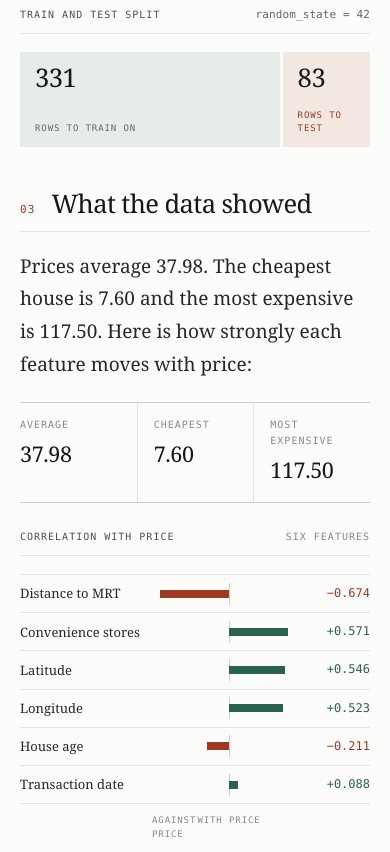
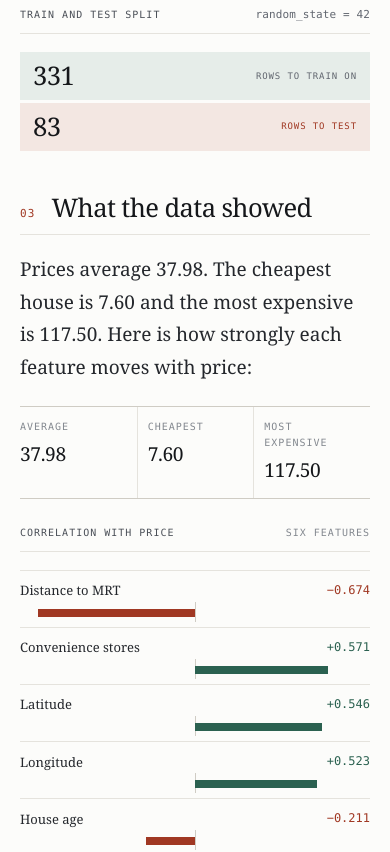
Before and after one commit to Tejveercode/house-price-notes, a React (Vite) app: page / in a window 390 px wide. Shown: the part 2860-3712 px from the top of the page. Built offline with nearby package versions, Linux system fonts and the light colour scheme.

Commit message:
Rework small-screen chart, split and footer styles

```diff
--- a/src/styles.css
+++ b/src/styles.css
@@ -977,7 +977,7 @@ button {
   color: var(--ink);
 }
 
-/* closing + sources */
+/* closing */
 .closing {
   padding-top: 2px;
 }
@@ -1005,60 +1005,6 @@ button {
 }
 .repo-link:hover {
   color: var(--ink);
-}
-
-.sources {
-  margin-top: clamp(46px, 6vw, 72px);
-  padding-top: 18px;
-  border-top: 1px solid var(--rule-2);
-  scroll-margin-top: 84px;
-}
-.sources__title {
-  margin: 0 0 10px;
-  font-family: var(--font-mono);
-  font-size: 0.625rem;
-  letter-spacing: 0.16em;
-  text-transform: uppercase;
-  color: var(--ink-4);
-}
-.sources ol {
-  list-style: none;
-  margin: 0;
-  padding: 0;
-}
-.sources li + li {
-  border-top: 1px solid var(--rule);
-}
-.sources a {
-  display: grid;
-  grid-template-columns: 1.75rem minmax(0, 1fr);
-  gap: 8px;
-  padding: 12px 0;
-  text-decoration: none;
-}
-.sources .n {
-  font-family: var(--font-mono);
-  font-size: 0.625rem;
-  color: var(--ink-4);
-  padding-top: 3px;
-}
-.sources .t {
-  display: block;
-  font-size: 1rem;
-  line-height: 1.4;
-  color: var(--ink-body);
-  transition: color 0.2s;
-}
-.sources .u {
-  display: block;
-  margin-top: 4px;
-  font-family: var(--font-mono);
-  font-size: 0.6875rem;
-  color: var(--ink-4);
-  word-break: break-word;
-}
-.sources a:hover .t {
-  color: var(--oxide);
 }
 
 /* ---------------------------------------------------------------- footer */
@@ -1102,26 +1048,15 @@ button {
   margin-top: 0.35em;
   flex: none;
 }
-.foot__grid {
-  display: grid;
-  gap: 14px;
+.foot__row {
+  display: flex;
+  justify-content: flex-end;
+  align-items: center;
   margin-top: clamp(34px, 5vw, 54px);
   padding-top: 20px;
   border-top: 1px solid rgba(233, 230, 223, 0.15);
-  font-size: 0.875rem;
-  color: rgba(233, 230, 223, 0.7);
 }
-@media (min-width: 780px) {
-  .foot__grid {
-    grid-template-columns: 1fr 1fr auto;
-    align-items: center;
-  }
-}
-.foot__grid p {
-  margin: 0;
-  line-height: 1.5;
-}
-.foot__grid a {
+.foot__row a {
   font-family: var(--font-mono);
   font-size: 0.625rem;
   letter-spacing: 0.1em;
@@ -1129,7 +1064,7 @@ button {
   color: rgba(233, 230, 223, 0.7);
   text-decoration: none;
 }
-.foot__grid a:hover {
+.foot__row a:hover {
   color: #e9a68f;
 }
 
@@ -1169,3 +1104,65 @@ button {
     transform: none;
   }
 }
+
+/* --------------------------------------------------- very small screens */
+
+/* Under 430px the correlation track has too little room beside a label and a
+   three-decimal value, so each row becomes two lines and the bar gets the full
+   width. */
+@media (max-width: 430px) {
+  .chart__row {
+    grid-template-columns: minmax(0, 1fr) auto;
+    grid-template-areas:
+      'label value'
+      'track track';
+    row-gap: 7px;
+    column-gap: 10px;
+    padding: 10px 0;
+  }
+  .chart__label {
+    grid-area: label;
+  }
+  .chart__value {
+    grid-area: value;
+  }
+  .chart__track {
+    grid-area: track;
+    height: 10px;
+  }
+  .chart__axis {
+    grid-template-columns: minmax(0, 1fr);
+  }
+  .chart__axis > div {
+    grid-column: 1;
+  }
+  .stats > div {
+    padding: 12px 10px;
+  }
+  .stats > div:first-child {
+    padding-left: 0;
+  }
+  .stats dd {
+    font-size: 1.2rem;
+  }
+}
+
+/* The 80/20 figure keeps its counts but becomes two stacked rows, because a
+   one-fifth column is barely 70px wide on a phone. */
+@media (max-width: 480px) {
+  .split {
+    display: grid;
+    grid-template-columns: minmax(0, 1fr);
+  }
+  .split__part {
+    flex-direction: row;
+    align-items: center;
+    justify-content: space-between;
+    gap: 10px;
+    min-height: 0;
+    padding: 11px 13px;
+  }
+  .split__part span {
+    text-align: right;
+  }
+}
```
